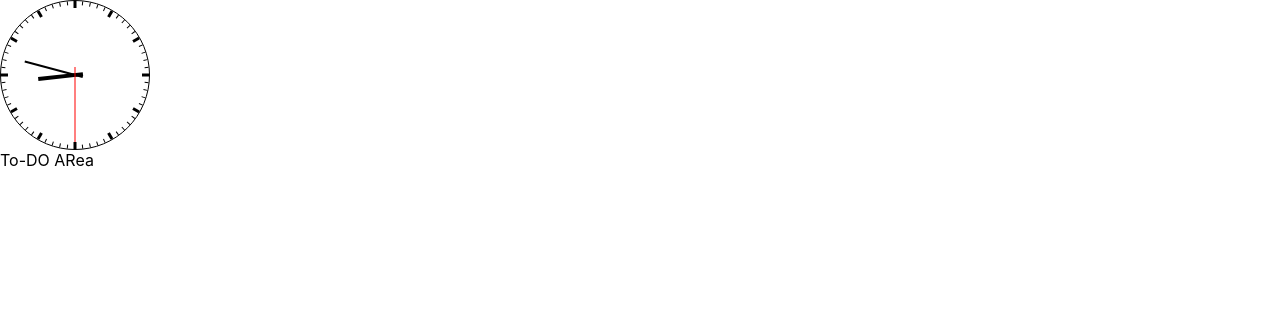
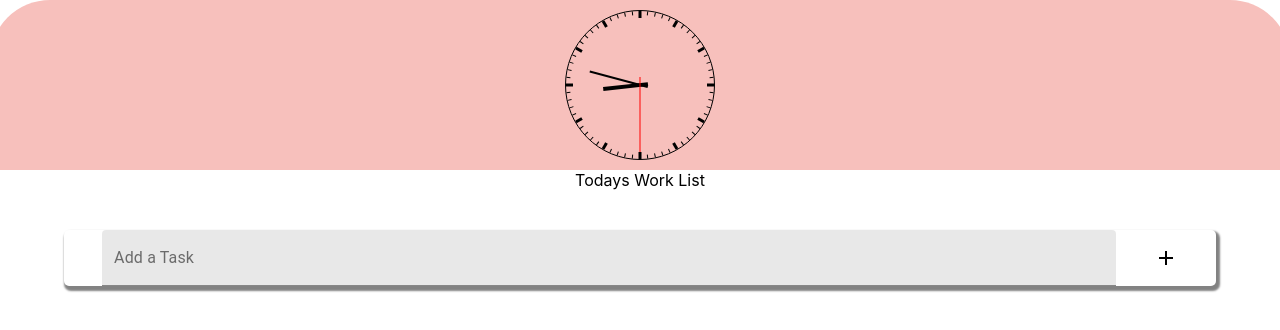
Before and after one commit to rahulraina711/to_do_app, a React (Create React App) app: page / in a window 1280 px wide. Shown: the top 330 px of the page. Built offline with nearby package versions, Linux system fonts and the light colour scheme.

Commit message:
added more functionality

```diff
--- a/package.json
+++ b/package.json
@@ -3,6 +3,8 @@
   "version": "0.1.0",
   "private": true,
   "dependencies": {
+    "@material-ui/core": "^4.11.3",
+    "@material-ui/icons": "^4.11.2",
     "@testing-library/jest-dom": "^5.11.4",
     "@testing-library/react": "^11.1.0",
     "@testing-library/user-event": "^12.1.10",
--- a/src/App.css
+++ /dev/null
@@ -1,38 +0,0 @@
-.App {
-  text-align: center;
-}
-
-.App-logo {
-  height: 40vmin;
-  pointer-events: none;
-}
-
-@media (prefers-reduced-motion: no-preference) {
-  .App-logo {
-    animation: App-logo-spin infinite 20s linear;
-  }
-}
-
-.App-header {
-  background-color: #282c34;
-  min-height: 100vh;
-  display: flex;
-  flex-direction: column;
-  align-items: center;
-  justify-content: center;
-  font-size: calc(10px + 2vmin);
-  color: white;
-}
-
-.App-link {
-  color: #61dafb;
-}
-
-@keyframes App-logo-spin {
-  from {
-    transform: rotate(0deg);
-  }
-  to {
-    transform: rotate(360deg);
-  }
-}
--- a/src/App.js
+++ b/src/App.js
@@ -1,11 +1,20 @@
 import React,{useState, useEffect} from 'react';
-import './App.css';
+import './app.scss';
 import Clock from "react-clock";
-import DigitalClock from "./Components/misc/DigitalClock";
 import 'react-clock/dist/Clock.css';
+import AddIcon from '@material-ui/icons/Add';
+import { TextField } from '@material-ui/core';
+import ToDos from './Components/ToDo';
 
 function App() {
   const [value, setValue] = useState(new Date());
+  const [textValue, setTextValue] = useState("");
+  const [todoList, setTodoList] = useState([]);
+
+  useEffect(()=>{
+    console.log("Home here");
+    renderTasks();
+  },[])
 
   useEffect(() => {
     const interval = setInterval(
@@ -18,13 +27,35 @@ function App() {
     }
   }, []);
 
+  function addTask (){
+    console.log("clicked Add", textValue);
+    let tasks = [...todoList, textValue]
+    setTodoList(tasks);
+    setTextValue("");
+  }
+
+  function renderTasks () {
+    return todoList.map((task,i)=>{
+      return <ToDos key={i} task={task}/>
+    })
+  }
+
   return (
     <div className="main-frame">
       <div className="clock">
         <Clock value={value} />
       </div>
       <div className="to-do-area">
-        To-DO ARea
+        <div className="app-title">
+          Todays Work List
+        </div>
+        <div className="to-dos">
+          {renderTasks()}
+        </div>
+        <div className="add-to-do">
+            <TextField className="to-do-text-area" id="filled-basic" label="Add a Task" variant="filled" value={textValue} onChange={(e)=>{setTextValue(e.target.value)}} />
+          <AddIcon id="add-to-do-btn" onClick={addTask}/>
+        </div>
       </div>
     </div>
   )
--- /dev/null
+++ b/src/Components/ToDo.js
@@ -0,0 +1,16 @@
+import React, { useState } from 'react';
+import CheckIcon from '@material-ui/icons/Check';
+
+import './todo.scss';
+
+export default function ToDo (props) {
+
+    const [done, setDone] = useState(false);
+
+    return(
+        <div className="write-task" onClick={()=>{setDone(true)}}>
+            {props.task}
+            {done && <CheckIcon />}
+        </div>
+    )
+}
--- /dev/null
+++ b/src/Components/todo.scss
@@ -0,0 +1,9 @@
+.write-task{
+    display: flex;
+    justify-content: space-between;
+    align-items: center;
+    padding: 15px;
+    background: #ed1866;
+    border-radius: 10px;
+    margin-bottom: 5px;
+}
--- /dev/null
+++ b/src/app.scss
@@ -0,0 +1,47 @@
+.main-frame {
+    display: flex;
+    flex-direction: column;
+    justify-content: center;
+    align-items: center;
+
+    .clock {
+        padding: 10px;
+        display: flex;
+        flex-direction: column;
+        justify-content: center;
+        align-items: center;
+        width: 100%;
+        background: #f7c0bc;
+        border-radius: 60px 60px 0px 0px;
+
+    }
+
+    .to-do-area{
+        display: flex;
+        flex-direction: column;
+        justify-content: center;
+        align-items: center;
+        width: 100%;
+
+        .to-dos{
+            margin: 20px 0px;
+            width: 90%;
+        }
+
+
+        .add-to-do{
+            width: 90%;
+            display: flex;
+            justify-content: space-evenly;
+            align-items: center;
+            border-radius: 5px;
+            box-shadow: 2px 3px 2px 2px rgba(0,0,0,0.49);
+
+            .to-do-text-area{
+                width: 88%;
+            }
+
+        }
+
+    }
+  }
```
Also changed, not shown: src/Components/Home.js (deleted), src/Components/home.scss (deleted), 2 other files (tests, documents, lock files or other folders).
